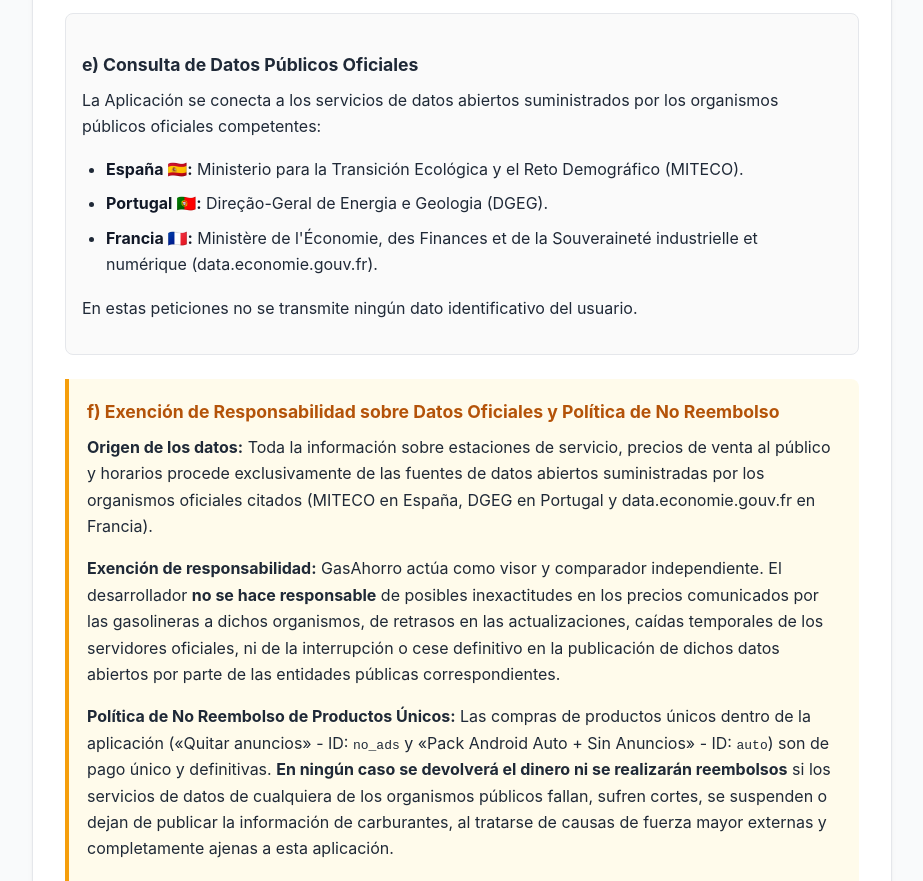
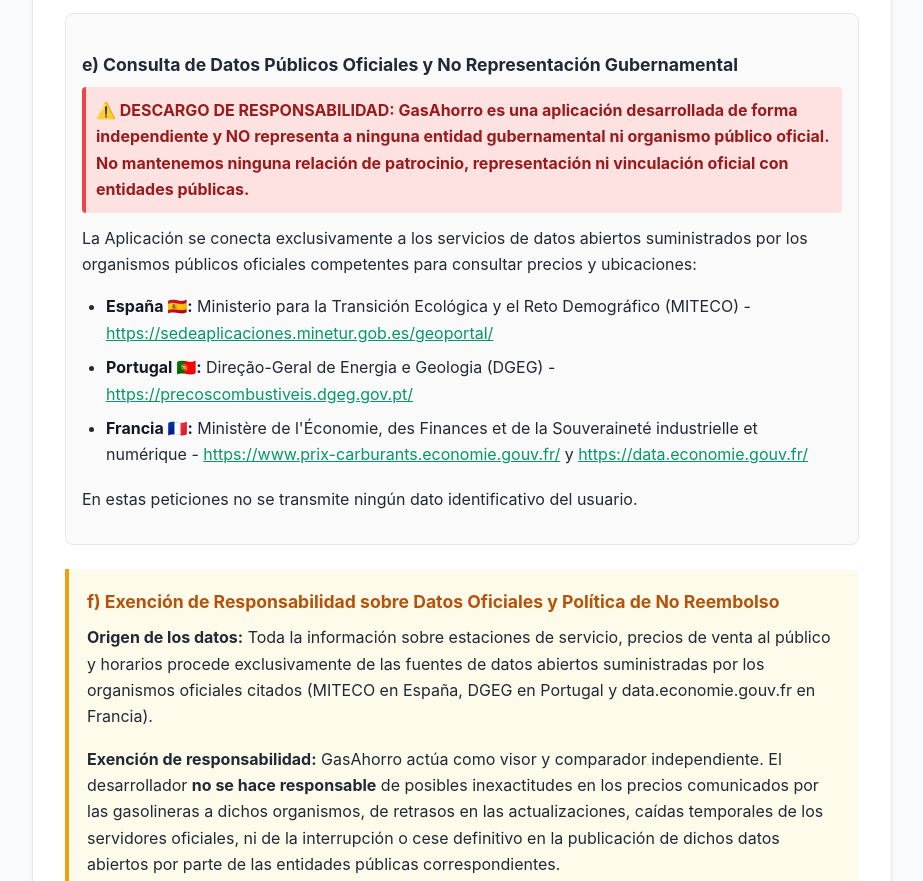
Before and after one commit to headstar101/GasAhorro, a plain HTML site: page index.html in a window 1280 px wide. Shown: the part 2117-2998 px from the top of the page, without its empty margins (178-1101 px from the left). Drawn offline with Linux system fonts and the light colour scheme.

Commit message:
Add files via upload

```diff
--- a/index.html
+++ b/index.html
@@ -238,14 +238,17 @@
         </div>
 
         <div class="card-feature">
-            <h3>e) Consulta de Datos Públicos Oficiales</h3>
+            <h3>e) Consulta de Datos Públicos Oficiales y No Representación Gubernamental</h3>
+            <p style="background-color: #fee2e2; border-left: 4px solid #ef4444; padding: 10px; border-radius: 4px; color: #991b1b; font-weight: bold; margin-bottom: 12px;">
+                ⚠️ DESCARGO DE RESPONSABILIDAD: GasAhorro es una aplicación desarrollada de forma independiente y NO representa a ninguna entidad gubernamental ni organismo público oficial. No mantenemos ninguna relación de patrocinio, representación ni vinculación oficial con entidades públicas.
+            </p>
             <p>
-                La Aplicación se conecta a los servicios de datos abiertos suministrados por los organismos públicos oficiales competentes:
+                La Aplicación se conecta exclusivamente a los servicios de datos abiertos suministrados por los organismos públicos oficiales competentes para consultar precios y ubicaciones:
             </p>
             <ul>
-                <li><strong>España 🇪🇸:</strong> Ministerio para la Transición Ecológica y el Reto Demográfico (MITECO).</li>
-                <li><strong>Portugal 🇵🇹:</strong> Direção-Geral de Energia e Geologia (DGEG).</li>
-                <li><strong>Francia 🇫🇷:</strong> Ministère de l'Économie, des Finances et de la Souveraineté industrielle et numérique (data.economie.gouv.fr).</li>
+                <li><strong>España 🇪🇸:</strong> Ministerio para la Transición Ecológica y el Reto Demográfico (MITECO) - <a href="https://sedeaplicaciones.minetur.gob.es/geoportal/" target="_blank" rel="noopener">https://sedeaplicaciones.minetur.gob.es/geoportal/</a></li>
+                <li><strong>Portugal 🇵🇹:</strong> Direção-Geral de Energia e Geologia (DGEG) - <a href="https://precoscombustiveis.dgeg.gov.pt/" target="_blank" rel="noopener">https://precoscombustiveis.dgeg.gov.pt/</a></li>
+                <li><strong>Francia 🇫🇷:</strong> Ministère de l'Économie, des Finances et de la Souveraineté industrielle et numérique - <a href="https://www.prix-carburants.economie.gouv.fr/" target="_blank" rel="noopener">https://www.prix-carburants.economie.gouv.fr/</a> y <a href="https://data.economie.gouv.fr/" target="_blank" rel="noopener">https://data.economie.gouv.fr/</a></li>
             </ul>
             <p>
                 En estas peticiones no se transmite ningún dato identificativo del usuario.
@@ -304,7 +307,7 @@
 
     <footer>
         <p>&copy; 2026 GasAhorro - Todos los derechos reservados.</p>
-        <p>Datos de carburantes suministrados bajo licencia de datos abiertos por el Ministerio para la Transición Ecológica y el Reto Demográfico (MITECO).</p>
+        <p>Datos de carburantes suministrados bajo licencia de datos abiertos por los organismos públicos oficiales correspondientes: MITECO (España), DGEG (Portugal) y data.economie.gouv.fr (Francia).</p>
     </footer>
 </div>
 
```
